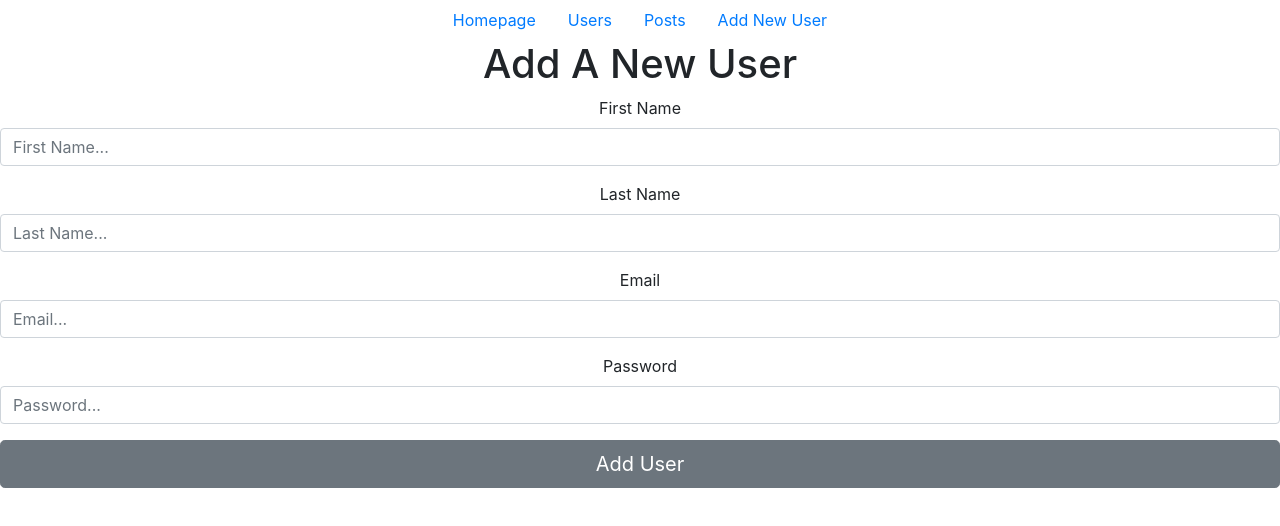
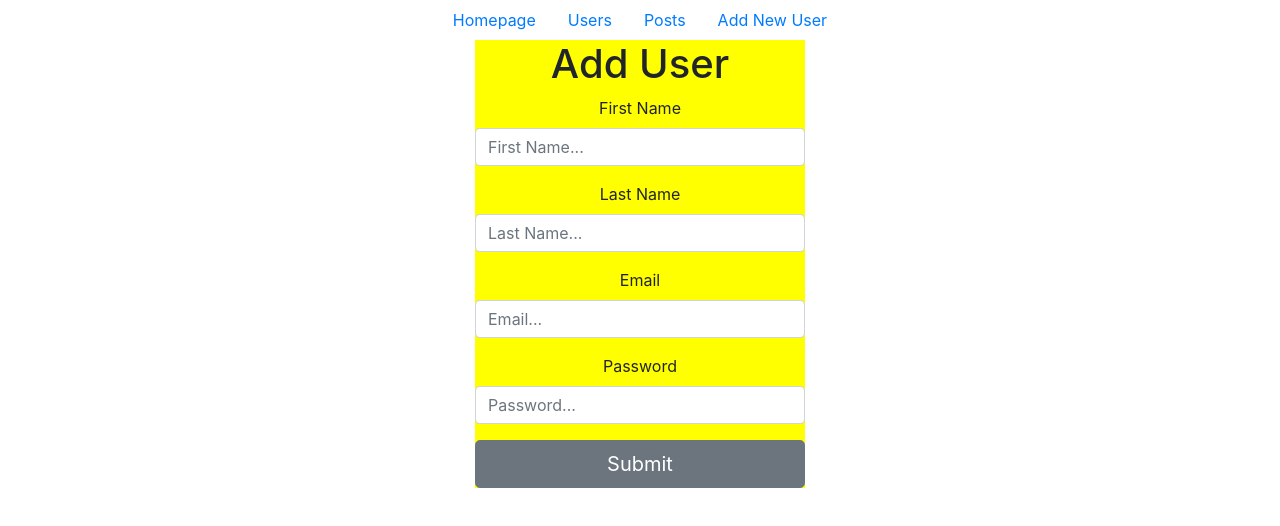
Before and after one commit to dev-ninja11/react_blog, a React (Create React App) app in the folder blog-project/: page /forms in a window 1280 px wide. Shown: the top 526 px of the page. Built offline with nearby package versions, Linux system fonts and the light colour scheme.

Commit message:
updated the form component

```diff
--- a/blog-project/src/App.css
+++ b/blog-project/src/App.css
@@ -2,19 +2,10 @@
   text-align: center;
 }
 
-.user {
-  padding: 10px 16px;
-  margin: 20px 0;
-  border-bottom: 1px solid #fafafa;
-  color: red;
+.login-form {
+  background-color: yellow;
+  width: 100%;
+  max-width: 330px;
+  margin: auto;
+  height: 100%;
 }
-
-.blog-preview:hover {
-  box-shadow: 1px 3px 5px rgba(0, 0, 0, 0.1);
-}
-
-.blog-preview h2 {
-  font-size: 20px;
-  color: #f1356d;
-  margin-bottom: 8px;
-}
--- a/blog-project/src/Components/Forms.js
+++ b/blog-project/src/Components/Forms.js
@@ -2,6 +2,7 @@ import React,{useState,useEffect} from 'react'
 import{Button,Form,FormGroup,Label,Input}
 from 'reactstrap'
 import UserApi from '../API/UserApi'
+
 
 
 const Forms = () => {
@@ -19,37 +20,33 @@ const Forms = () => {
 //Functions handles when the form is submitted
     const handleSubmit = (e) => {
         e.preventDefault();//prevents the webpage from reloading when submitting
-        const people = { firstName, lastName, email, password }
-        console.log(people)
-
-        //userApi
-//checks to see if all fields have been filled out,then a new person is created
-//         if(firstName &&lastName && email && password){
-//             const newPerson={firstName,lastName,email,password}
-//             setPerson((person) => {
-//                 return [...person, newPerson]
-
-//             })
-
-// //sets the input back to an empty string after form is submitted
+        const newPerson = { firstName, lastName, email, password }
+        console.log(newPerson)
+        const postNewUser = () => {
+            UserApi.newUser(newPerson)
+                .then(response => {
+                    setPerson(response.data)
+                })
+                .catch(error => {
+                    console.log(error.message)
+                })
+        }
+            //sets the input back to any empty string
              setFirstName('')
-            setLastName('')
+             setLastName('')
              setEmail('')
              setPassword('')
+    }
 
-//         }else{
-//             alert("Please Complete the form")
-//         }
-
-     }
 
 
     return (
-        <div onSubmit={handleSubmit}>
-        <Form className='login-form'>
+
+        <Form className='login-form' onSubmit={handleSubmit}>
             <h1>
-                <span className='text-center'>Add A New User</span>
+                <span className='text-center'>Add User</span>
             </h1>
+
 
             <FormGroup>
                 <Label>First Name</Label>
@@ -103,10 +100,11 @@ const Forms = () => {
             </FormGroup>
 
             <Button
-                 type='submit' className='btn-secondary btn-lg btn-block '>Add User
+                 type='submit' className='btn-secondary btn-lg btn-block '>Submit
             </Button>
+
         </Form>
-        </div>
+
     )
 }
 
--- a/blog-project/src/Components/Homepage.js
+++ b/blog-project/src/Components/Homepage.js
@@ -1,7 +1,10 @@
+import UsersDetails from "./UsersDetails"
+
 const HomePage = () => {
     return (
         <div>
             <h2>Welcome  To My Blog</h2>
+
 
         </div>
      );
--- a/blog-project/src/Components/UsersList.js
+++ b/blog-project/src/Components/UsersList.js
@@ -1,7 +1,7 @@
 import React, {useState, useEffect} from 'react'
 import { Link } from 'react-router-dom'
 import UserApi from '../API/UserApi'
-import './User.css'
+
 
 function UsersList() {
 
```
Also changed, not shown: blog-project/src/Components/User.css (deleted).
